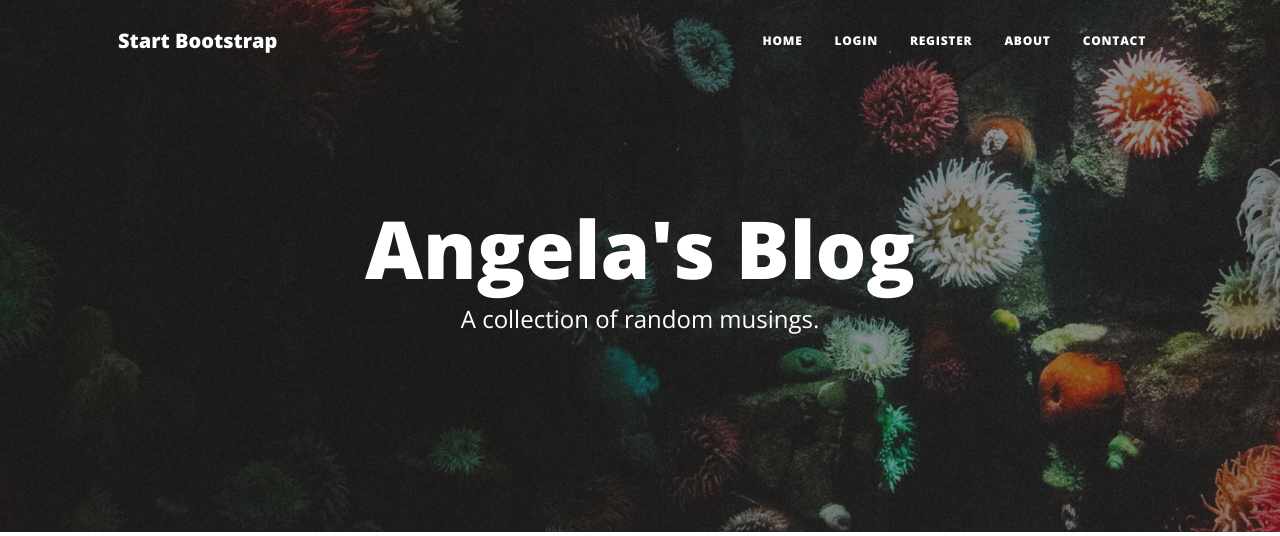
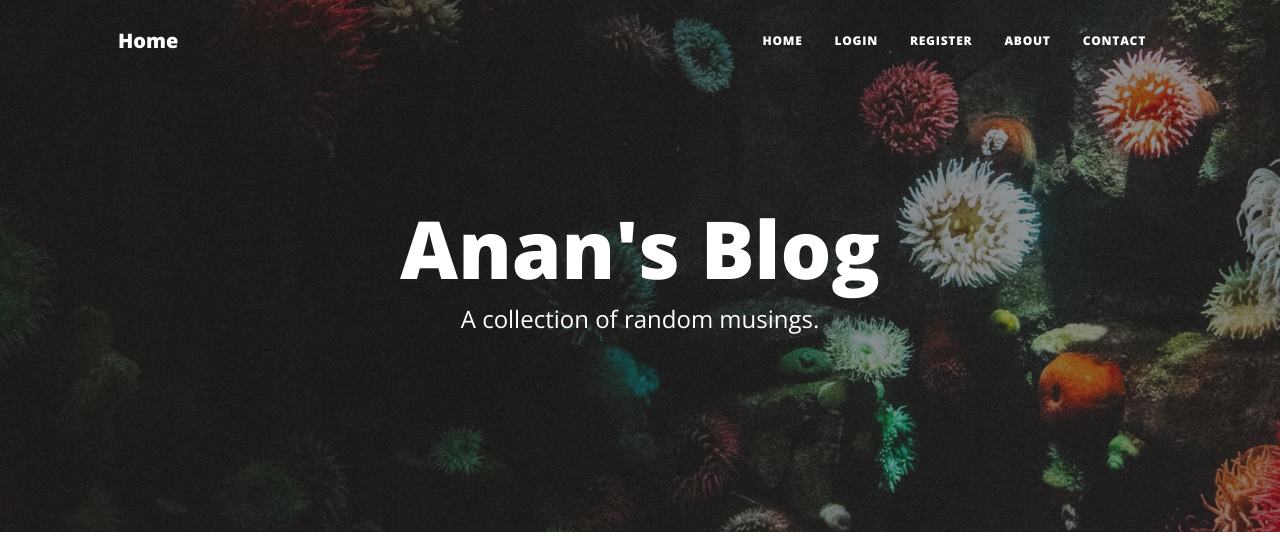
Before and after one commit to Anan014/flask_blog, a Flask app: page / in a window 1280 px wide. Shown: the top 536 px of the page. Run offline with Flask 3, Linux system fonts and the light colour scheme; data that the repository does not hold is empty; some libraries are stand-ins or nearby versions.

Commit message:
changed to my name

```diff
--- a/templates/header.html
+++ b/templates/header.html
@@ -44,7 +44,7 @@
     <!-- Navigation-->
     <nav class="navbar navbar-expand-lg navbar-light" id="mainNav">
       <div class="container px-4 px-lg-5">
-        <a class="navbar-brand" href="/">Start Bootstrap</a>
+        <a class="navbar-brand" href="/">Home</a>
         <button
           class="navbar-toggler"
           type="button"
--- a/templates/index.html
+++ b/templates/index.html
@@ -9,7 +9,7 @@
     <div class="row gx-4 gx-lg-5 justify-content-center">
       <div class="col-md-10 col-lg-8 col-xl-7">
         <div class="site-heading">
-          <h1>Angela's Blog</h1>
+          <h1>Anan's Blog</h1>
           <span class="subheading">A collection of random musings.</span>
         </div>
       </div>
```
